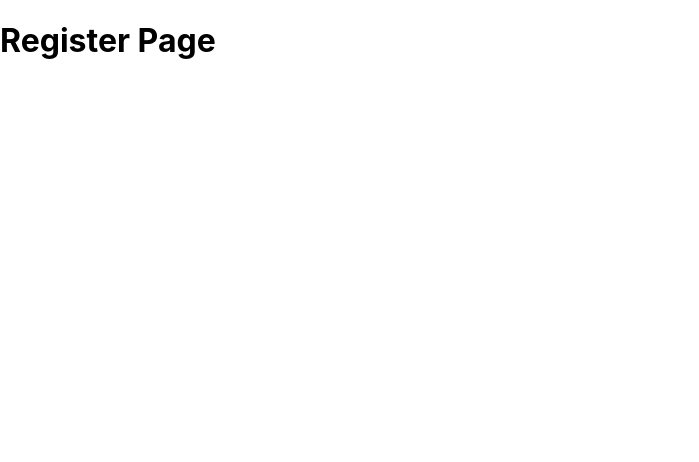
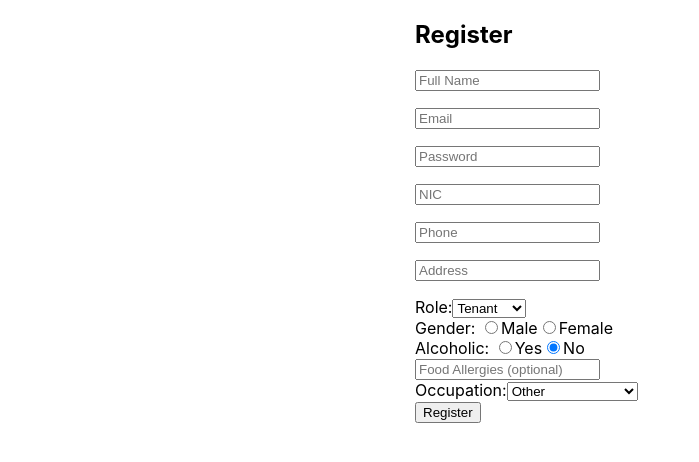
Before and after one commit to sithira-janiya/stay_mate, a React (Create React App) app in the folder frontend/: page /register in a window 1280 px wide. Shown: the top 462 px of the page, without its empty margins (0-699 px from the left). Built offline with nearby package versions, Linux system fonts and the light colour scheme.

Commit message:
Complete authentication feature for Staymate

```diff
--- a/frontend/src/pages/Login.tsx
+++ b/frontend/src/pages/Login.tsx
@@ -1,9 +1,186 @@
-function Login() {
+import { useState } from "react";
+
+function Register() {
+  const [formData, setFormData] = useState({
+    fullName: "",
+    email: "",
+    password: "",
+    nic: "",
+    phone: "",
+    address: "",
+    role: "Tenant",
+    gender: "",
+    alcoholic: "false",
+    foodAllergies: "",
+    occupation: "Other",
+  });
+
+  const [errors, setErrors] = useState<any>({});
+
+  const validate = () => {
+    const newErrors: any = {};
+
+    if (!/^[A-Za-z ]+$/.test(formData.fullName)) {
+      newErrors.fullName = "Only letters and spaces allowed";
+    }
+    if (!/^\S+@\S+\.\S+$/.test(formData.email)) {
+      newErrors.email = "Invalid email format";
+    }
+    if (
+      !/^(?=.*[A-Z])(?=.*\d)(?=.*[@$!%*?&])[A-Za-z\d@$!%*?&]{8,}$/.test(
+        formData.password
+      )
+    ) {
+      newErrors.password =
+        "Password must be 8+ chars with uppercase, number & special character";
+    }
+    if (!/^\d{10}$/.test(formData.phone)) {
+      newErrors.phone = "Phone must be 10 digit number";
+    }
+    if (formData.nic.length < 9) {
+      newErrors.nic = "NIC must be at least 9 characters";
+    }
+    if (formData.address.length < 5) {
+      newErrors.address = "Address too short";
+    }
+
+    setErrors(newErrors);
+    return Object.keys(newErrors).length === 0;
+  };
+
+  const handleChange = (
+    e: React.ChangeEvent<HTMLInputElement | HTMLSelectElement>
+  ) => {
+    const { name, value } = e.target;
+    setFormData({ ...formData, [name]: value });
+  };
+
+  const handleSubmit = (e: React.FormEvent) => {
+    e.preventDefault();
+    if (validate()) {
+      console.log("Registering user:", formData);
+      // call backend API here
+    }
+  };
+
   return (
-    <div>
-      <h1>Login Page</h1>
+    <div style={{ maxWidth: "450px", margin: "0 auto" }}>
+      <h2>Register</h2>
+      <form onSubmit={handleSubmit}>
+        <input
+          name="fullName"
+          placeholder="Full Name"
+          value={formData.fullName}
+          onChange={handleChange}
+          required
+        />
+        <p style={{ color: "red" }}>{errors.fullName}</p>
+        <input
+          name="email"
+          placeholder="Email"
+          value={formData.email}
+          onChange={handleChange}
+          required
+        />
+        <p style={{ color: "red" }}>{errors.email}</p>
+        <input
+          name="password"
+          type="password"
+          placeholder="Password"
+          value={formData.password}
+          onChange={handleChange}
+          required
+        />
+        <p style={{ color: "red" }}>{errors.password}</p>
+        <input
+          name="nic"
+          placeholder="NIC"
+          value={formData.nic}
+          onChange={handleChange}
+          required
+        />
+        <p style={{ color: "red" }}>{errors.nic}</p>
+        <input
+          name="phone"
+          placeholder="Phone"
+          value={formData.phone}
+          onChange={handleChange}
+          required
+        />
+        <p style={{ color: "red" }}>{errors.phone}</p>
+        <input
+          name="address"
+          placeholder="Address"
+          value={formData.address}
+          onChange={handleChange}
+          required
+        />
+        <p style={{ color: "red" }}>{errors.address}</p>
+        <label>
+          Role:
+          <select name="role" value={formData.role} onChange={handleChange}>
+            <option>Tenant</option>
+            <option>Landlord</option>
+          </select>
+        </label>
+        <br />
+        <label>Gender: </label>
+        <input
+          type="radio"
+          name="gender"
+          value="Male"
+          onChange={handleChange}
+        />
+        Male
+        <input
+          type="radio"
+          name="gender"
+          value="Female"
+          onChange={handleChange}
+        />
+        Female
+        <br />
+        <label>Alcoholic: </label>
+        <input
+          type="radio"
+          name="alcoholic"
+          value="true"
+          onChange={handleChange}
+        />
+        Yes
+        <input
+          type="radio"
+          name="alcoholic"
+          value="false"
+          defaultChecked
+          onChange={handleChange}
+        />
+        No
+        <br />
+        <input
+          name="foodAllergies"
+          placeholder="Food Allergies (optional)"
+          value={formData.foodAllergies}
+          onChange={handleChange}
+        />
+        <br />
+        <label>
+          Occupation:
+          <select
+            name="occupation"
+            value={formData.occupation}
+            onChange={handleChange}
+          >
+            <option>University Student</option>
+            <option>Employee</option>
+            <option>Other</option>
+          </select>
+        </label>
+        <br />
+        <button type="submit">Register</button>
+      </form>
     </div>
   );
 }
 
-export default Login;
+export default Register;
--- a/frontend/src/pages/Register.tsx
+++ b/frontend/src/pages/Register.tsx
@@ -1,7 +1,184 @@
+import { useState } from "react";
+
 function Register() {
+  const [formData, setFormData] = useState({
+    fullName: "",
+    email: "",
+    password: "",
+    nic: "",
+    phone: "",
+    address: "",
+    role: "Tenant",
+    gender: "",
+    alcoholic: "false",
+    foodAllergies: "",
+    occupation: "Other",
+  });
+
+  const [errors, setErrors] = useState<any>({});
+
+  const validate = () => {
+    const newErrors: any = {};
+
+    if (!/^[A-Za-z ]+$/.test(formData.fullName)) {
+      newErrors.fullName = "Only letters and spaces allowed";
+    }
+    if (!/^\S+@\S+\.\S+$/.test(formData.email)) {
+      newErrors.email = "Invalid email format";
+    }
+    if (
+      !/^(?=.*[A-Z])(?=.*\d)(?=.*[@$!%*?&])[A-Za-z\d@$!%*?&]{8,}$/.test(
+        formData.password
+      )
+    ) {
+      newErrors.password =
+        "Password must be 8+ chars with uppercase, number & special character";
+    }
+    if (!/^\d{10}$/.test(formData.phone)) {
+      newErrors.phone = "Phone must be 10 digit number";
+    }
+    if (formData.nic.length < 9) {
+      newErrors.nic = "NIC must be at least 9 characters";
+    }
+    if (formData.address.length < 5) {
+      newErrors.address = "Address too short";
+    }
+
+    setErrors(newErrors);
+    return Object.keys(newErrors).length === 0;
+  };
+
+  const handleChange = (
+    e: React.ChangeEvent<HTMLInputElement | HTMLSelectElement>
+  ) => {
+    const { name, value } = e.target;
+    setFormData({ ...formData, [name]: value });
+  };
+
+  const handleSubmit = (e: React.FormEvent) => {
+    e.preventDefault();
+    if (validate()) {
+      console.log("Registering user:", formData);
+      // call backend API here
+    }
+  };
+
   return (
-    <div>
-      <h1>Register Page</h1>
+    <div style={{ maxWidth: "450px", margin: "0 auto" }}>
+      <h2>Register</h2>
+      <form onSubmit={handleSubmit}>
+        <input
+          name="fullName"
+          placeholder="Full Name"
+          value={formData.fullName}
+          onChange={handleChange}
+          required
+        />
+        <p style={{ color: "red" }}>{errors.fullName}</p>
+        <input
+          name="email"
+          placeholder="Email"
+          value={formData.email}
+          onChange={handleChange}
+          required
+        />
+        <p style={{ color: "red" }}>{errors.email}</p>
+        <input
+          name="password"
+          type="password"
+          placeholder="Password"
+          value={formData.password}
+          onChange={handleChange}
+          required
+        />
+        <p style={{ color: "red" }}>{errors.password}</p>
+        <input
+          name="nic"
+          placeholder="NIC"
+          value={formData.nic}
+          onChange={handleChange}
+          required
+        />
+        <p style={{ color: "red" }}>{errors.nic}</p>
+        <input
+          name="phone"
+          placeholder="Phone"
+          value={formData.phone}
+          onChange={handleChange}
+          required
+        />
+        <p style={{ color: "red" }}>{errors.phone}</p>
+        <input
+          name="address"
+          placeholder="Address"
+          value={formData.address}
+          onChange={handleChange}
+          required
+        />
+        <p style={{ color: "red" }}>{errors.address}</p>
+        <label>
+          Role:
+          <select name="role" value={formData.role} onChange={handleChange}>
+            <option>Tenant</option>
+            <option>Landlord</option>
+          </select>
+        </label>
+        <br />
+        <label>Gender: </label>
+        <input
+          type="radio"
+          name="gender"
+          value="Male"
+          onChange={handleChange}
+        />
+        Male
+        <input
+          type="radio"
+          name="gender"
+          value="Female"
+          onChange={handleChange}
+        />
+        Female
+        <br />
+        <label>Alcoholic: </label>
+        <input
+          type="radio"
+          name="alcoholic"
+          value="true"
+          onChange={handleChange}
+        />
+        Yes
+        <input
+          type="radio"
+          name="alcoholic"
+          value="false"
+          defaultChecked
+          onChange={handleChange}
+        />
+        No
+        <br />
+        <input
+          name="foodAllergies"
+          placeholder="Food Allergies (optional)"
+          value={formData.foodAllergies}
+          onChange={handleChange}
+        />
+        <br />
+        <label>
+          Occupation:
+          <select
+            name="occupation"
+            value={formData.occupation}
+            onChange={handleChange}
+          >
+            <option>University Student</option>
+            <option>Employee</option>
+            <option>Other</option>
+          </select>
+        </label>
+        <br />
+        <button type="submit">Register</button>
+      </form>
     </div>
   );
 }
```
